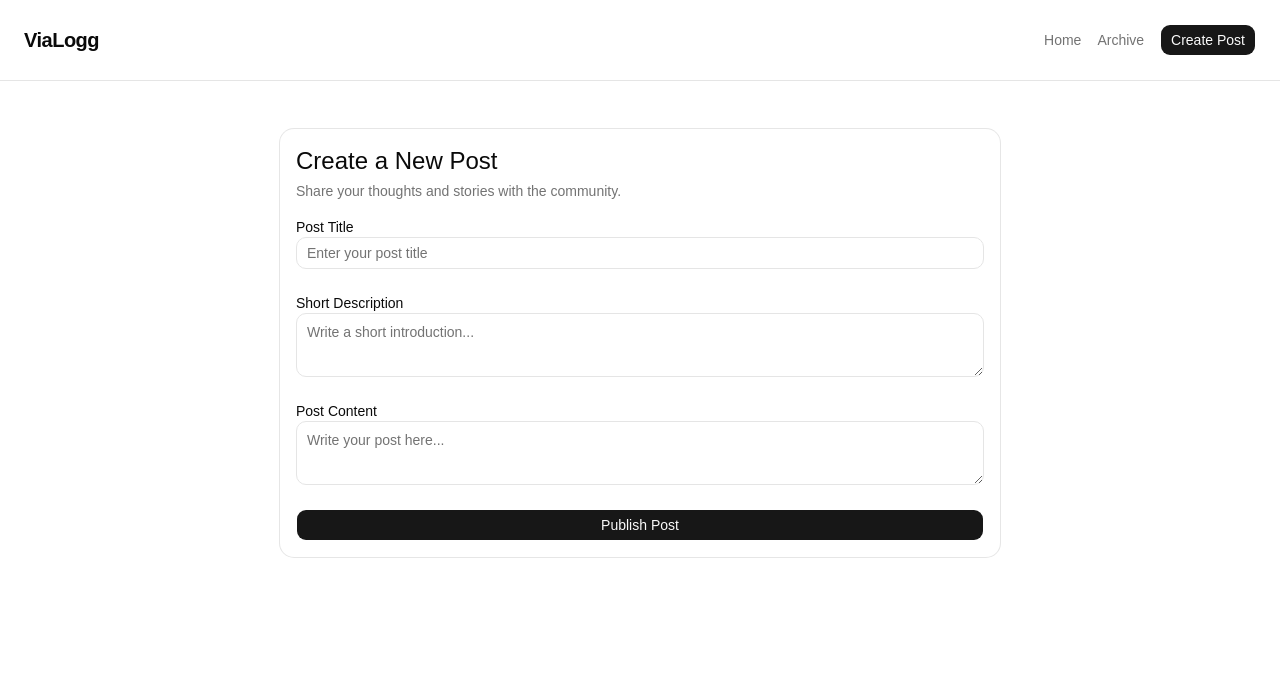
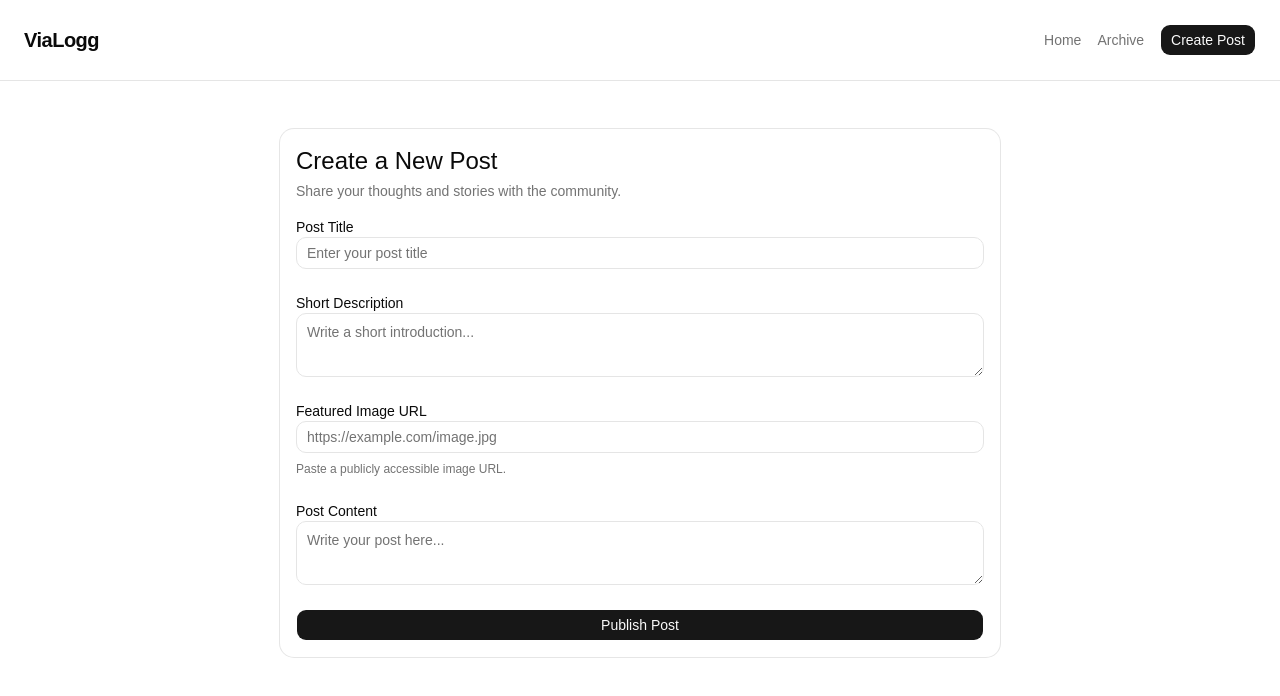
Before and after one commit to Xinfinitygen/viaLogg, a React (Vite) app: page /create in a window 1280 px wide. Shown: the top 696 px of the page. Built offline with nearby package versions, Linux system fonts and the light colour scheme.

Commit message:
feat: add featured image URLs to post creation

```diff
--- a/src/pages/CreatePost.jsx
+++ b/src/pages/CreatePost.jsx
@@ -23,6 +23,7 @@ function CreatePost() {
         title: '',
         excerpt: '',
         content: '',
+        featuredImage: '',
     })
 
     // Send the new post to the API when the form is submitted.
@@ -94,6 +95,40 @@ function CreatePost() {
                             />
                         </div>
 
+                        {/* Allow users to attach an image using a public image URL. */}
+                        <div className="space-y-2">
+                            <label htmlFor="featuredImage" className="text-sm font-medium">
+                                Featured Image URL
+                            </label>
+
+                            <Input
+                                id="featuredImage"
+                                name="featuredImage"
+                                type="url"
+                                placeholder="https://example.com/image.jpg"
+                                value={formData.featuredImage}
+                                onChange={handleChange}
+                            />
+
+                            <p className="text-xs text-muted-foreground">
+                                Paste a publicly accessible image URL.
+                            </p>
+                        </div>
+
+                        {/* Show users what their selected featured image looks like. */}
+                        {formData.featuredImage && (
+                            <div className="overflow-hidden rounded-lg border">
+                                <img
+                                    src={formData.featuredImage}
+                                    alt="Featured image preview"
+                                    className="h-56 w-full object-cover"
+                                    onError={(event) => {
+                                        event.currentTarget.style.display = 'none'
+                                    }}
+                                />
+                            </div>
+                        )}
+
                         <div className="space-y-2">
                             <label htmlFor="content" className="text-sm font-medium">
                                 Post Content
```
